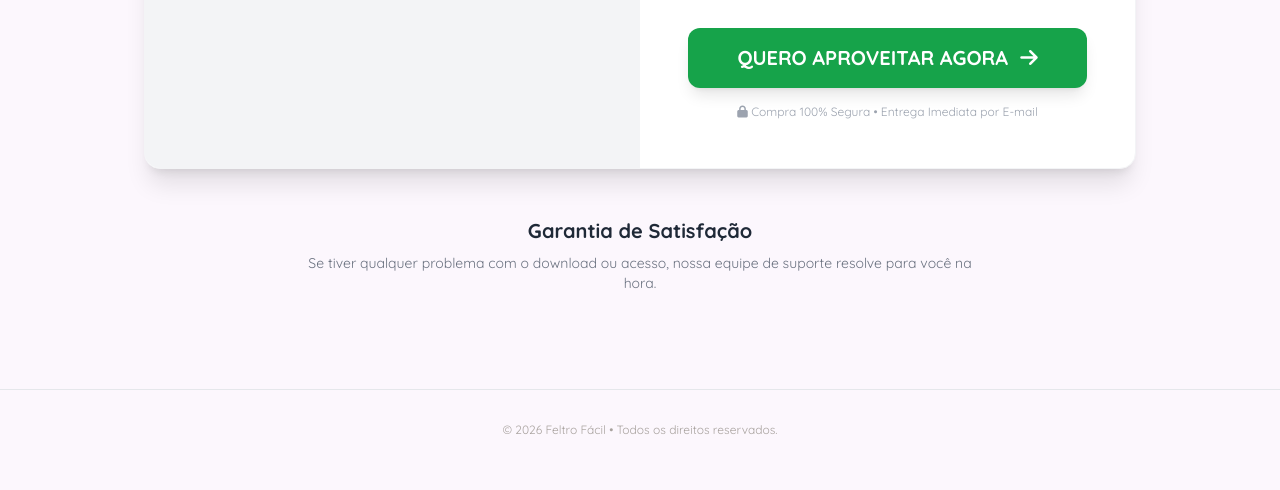
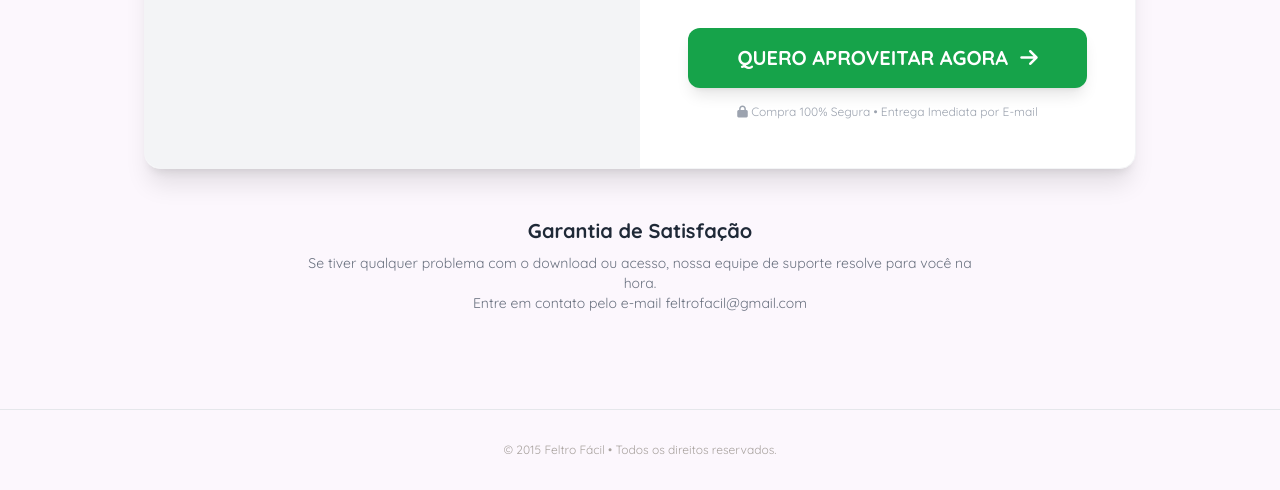
Before and after one commit to wilsonglopes/feltrofacil, a website: page combo.html in a window 1280 px wide. Shown: the part 653-1143 px from the top of the page. Drawn offline with nearby package versions, Linux system fonts and the light colour scheme; a script that the page names is missing.

Commit message:
Update combo.html

```diff
--- a/combo.html
+++ b/combo.html
@@ -96,11 +96,12 @@
         <div class="mt-12 text-center max-w-2xl mx-auto">
             <h3 class="font-bold text-gray-800 text-xl mb-2">Garantia de Satisfação</h3>
             <p class="text-gray-500 text-sm">Se tiver qualquer problema com o download ou acesso, nossa equipe de suporte resolve para você na hora.</p>
+            <p class="text-gray-500 text-sm">Entre em contato pelo e-mail feltrofacil@gmail.com</p>
         </div>
     </main>
 
     <footer class="mt-12 py-8 text-center text-stone-400 text-xs border-t">
-        <p>&copy; 2026 Feltro Fácil • Todos os direitos reservados.</p>
+        <p>&copy; 2015 Feltro Fácil • Todos os direitos reservados.</p>
     </footer>
 
     <div id="payment-choice-modal" class="fixed inset-0 z-[60] hidden items-center justify-center p-4 bg-black/60 backdrop-blur-sm">
```
